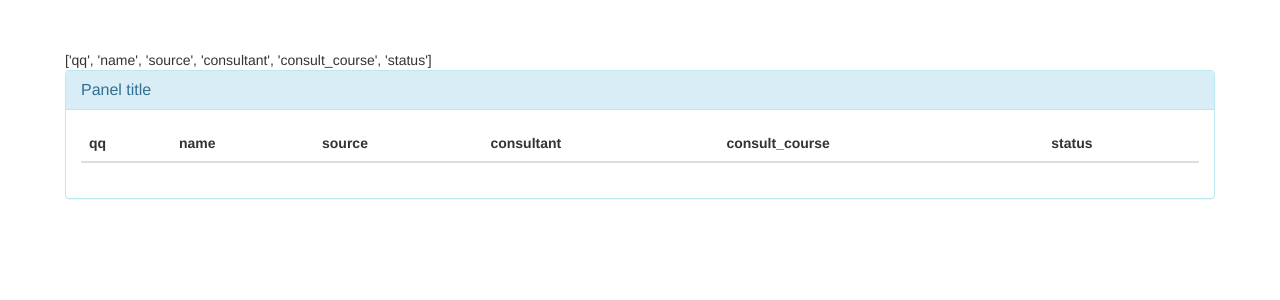
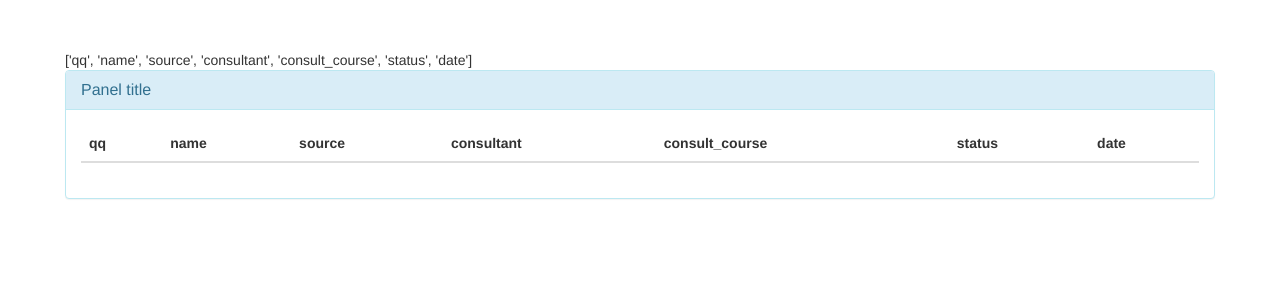
Before and after one commit to LeonQiuM/CRM, a Django app: page /king_admin/crm/customer/ in a window 1280 px wide. Shown: the part 50-350 px from the top of the page. Run offline with Django 3.2, Linux system fonts and the light colour scheme; data that the repository does not hold is empty; some libraries are stand-ins or nearby versions.

Commit message:
⛵Enhancement:king-admin日期显示格式

```diff
--- a/king_admin/king_admin.py
+++ b/king_admin/king_admin.py
@@ -14,7 +14,7 @@ class BaseAdmin(object):
 
 
 class CustomerAdmin(BaseAdmin):
-    list_display = ['qq', 'name', 'source', 'consultant', 'consult_course', 'status']
+    list_display = ['qq', 'name', 'source', 'consultant', 'consult_course', 'status', 'date']
 
 
 class CustomerFollowUpAdmin(BaseAdmin):
--- a/king_admin/templatetags/tags.py
+++ b/king_admin/templatetags/tags.py
@@ -5,16 +5,17 @@
 
 from django import template
 from django.utils.safestring import mark_safe
+import datetime
 
 register = template.Library()
 
 
-@register.simple_tag()
+@register.simple_tag
 def render_app_name(admin_class):
     return admin_class.model._meta.verbose_name
 
 
-@register.simple_tag()
+@register.simple_tag
 def get_query_sets(admin_class):
     return admin_class.model.objects.all()
 
@@ -28,5 +29,8 @@ def build_table_row(obj, admin_class):
             column_data = getattr(obj, 'get_%s_display' % column)()
         else:
             column_data = getattr(obj, column)
+
+        if type(column_data).__name__ == "datetime":
+            column_data = column_data.strftime("%Y-%m-%d %H:%M:%S")
         row_ele += "<td>%s</td>" % (column_data)
     return mark_safe(row_ele)
--- a/templates/king_admin/table_index.html
+++ b/templates/king_admin/table_index.html
@@ -57,7 +57,5 @@
             </div>
         {% endblock %}
     </div>
-
     </body>
-
 {% endblock %}
```
